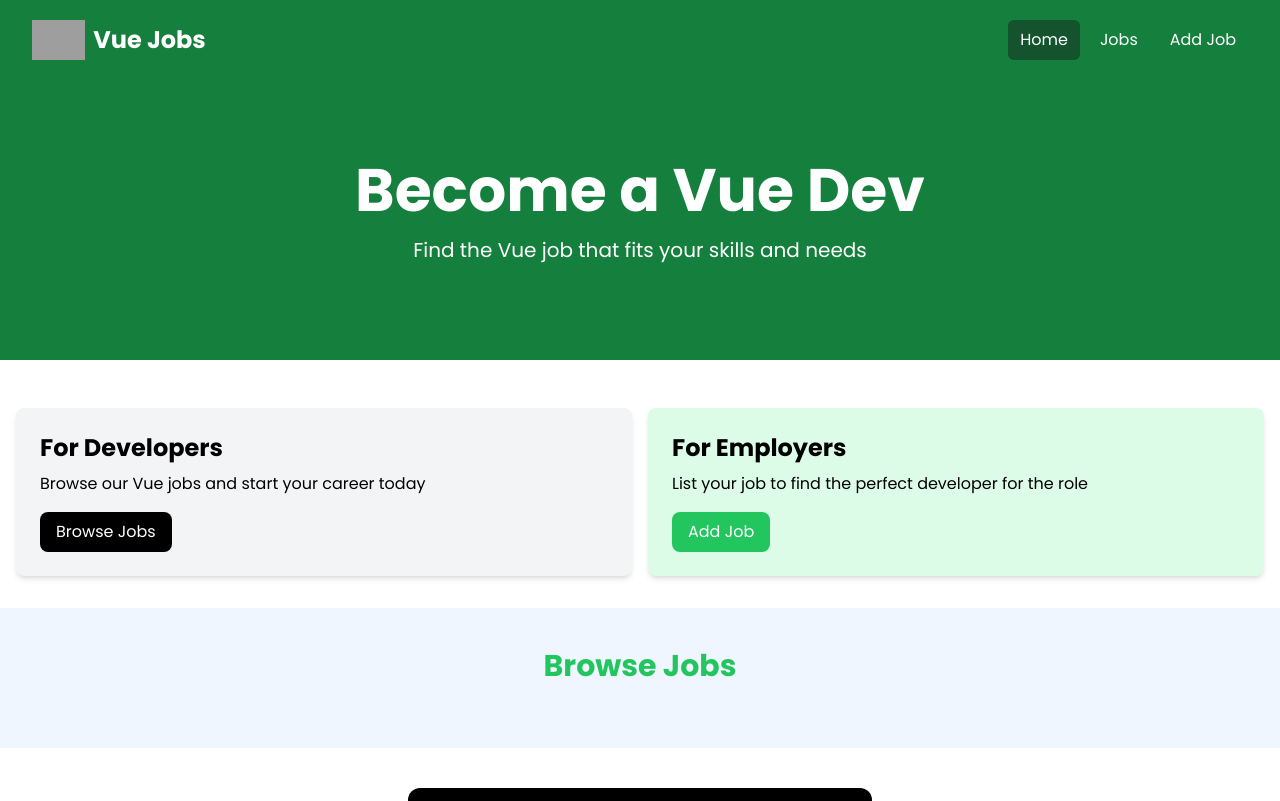
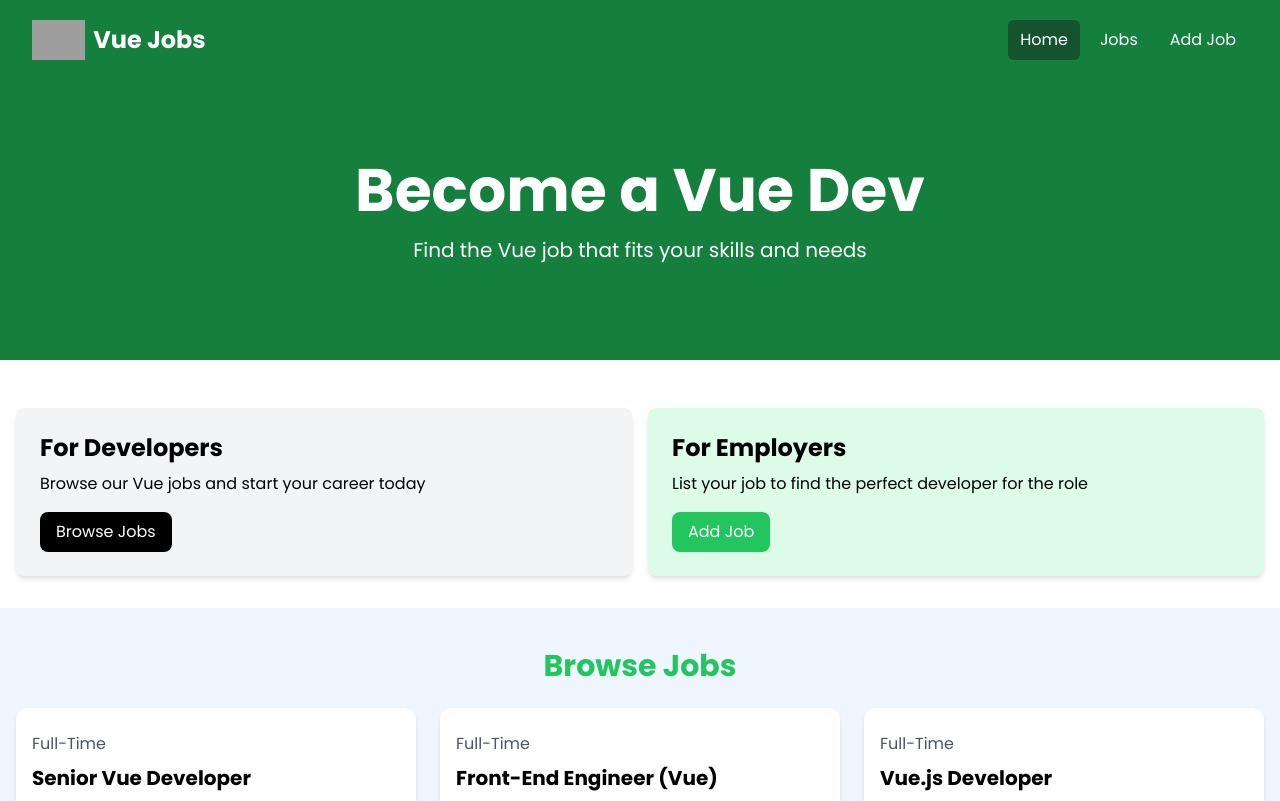
Before and after one commit to AdnanOlarmmi/Vue-Crash, a Vue app: page / in a window 1280 px wide. Shown: the top 801 px of the page. Built offline with nearby package versions, Linux system fonts and the light colour scheme; data requests are answered from the project's data file; grey boxes are pictures that could not be loaded.

Commit message:
Add axios

```diff
--- a/src/components/JobListings.vue
+++ b/src/components/JobListings.vue
@@ -1,7 +1,8 @@
 <script setup>
 import JobListing from "./JobListing.vue";
-import { ref, defineProps } from "vue";
+import { ref, defineProps, onMounted } from "vue";
 import { RouterLink } from "vue-router";
+import axios from "axios";
 
 defineProps({
   limit: Number,
@@ -12,6 +13,15 @@ defineProps({
 });
 
 const jobs = ref([]);
+
+onMounted(async () => {
+  try {
+    const response = await axios.get("http://localhost:5000/jobs");
+    jobs.value = response.data;
+  } catch (error) {
+    console.error("Error fetching jobs:", error);
+  }
+});
 </script>
 
 <template>
--- a/src/views/Home.vue
+++ b/src/views/Home.vue
@@ -7,5 +7,5 @@ import JobListings from "@/components/JobListings.vue";
 <template>
   <Hero />
   <HomeCards />
-  <JobListings :limit="1" :showButton="true" />
+  <JobListings :limit="3" :showButton="true" />
 </template>
```
